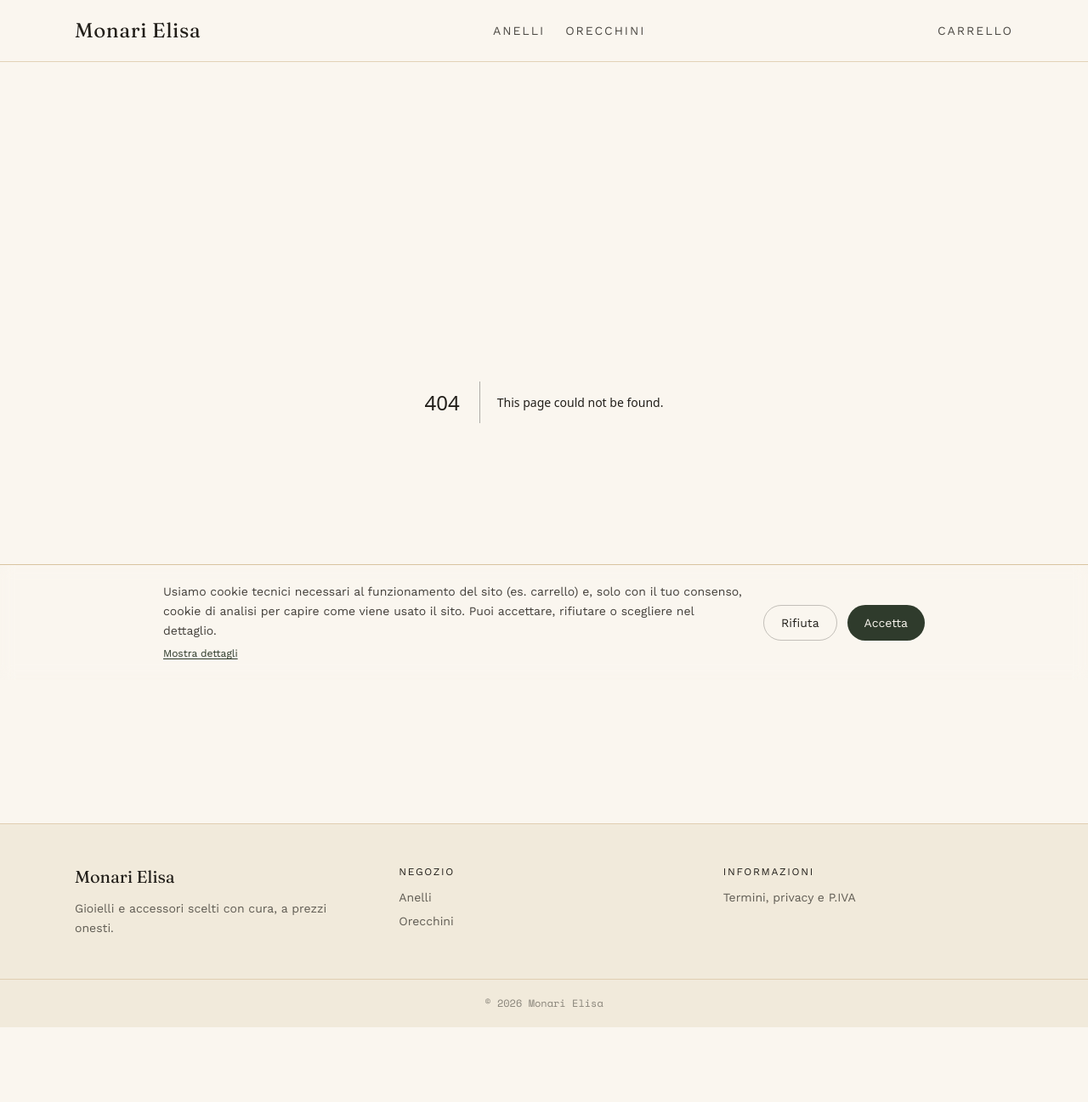
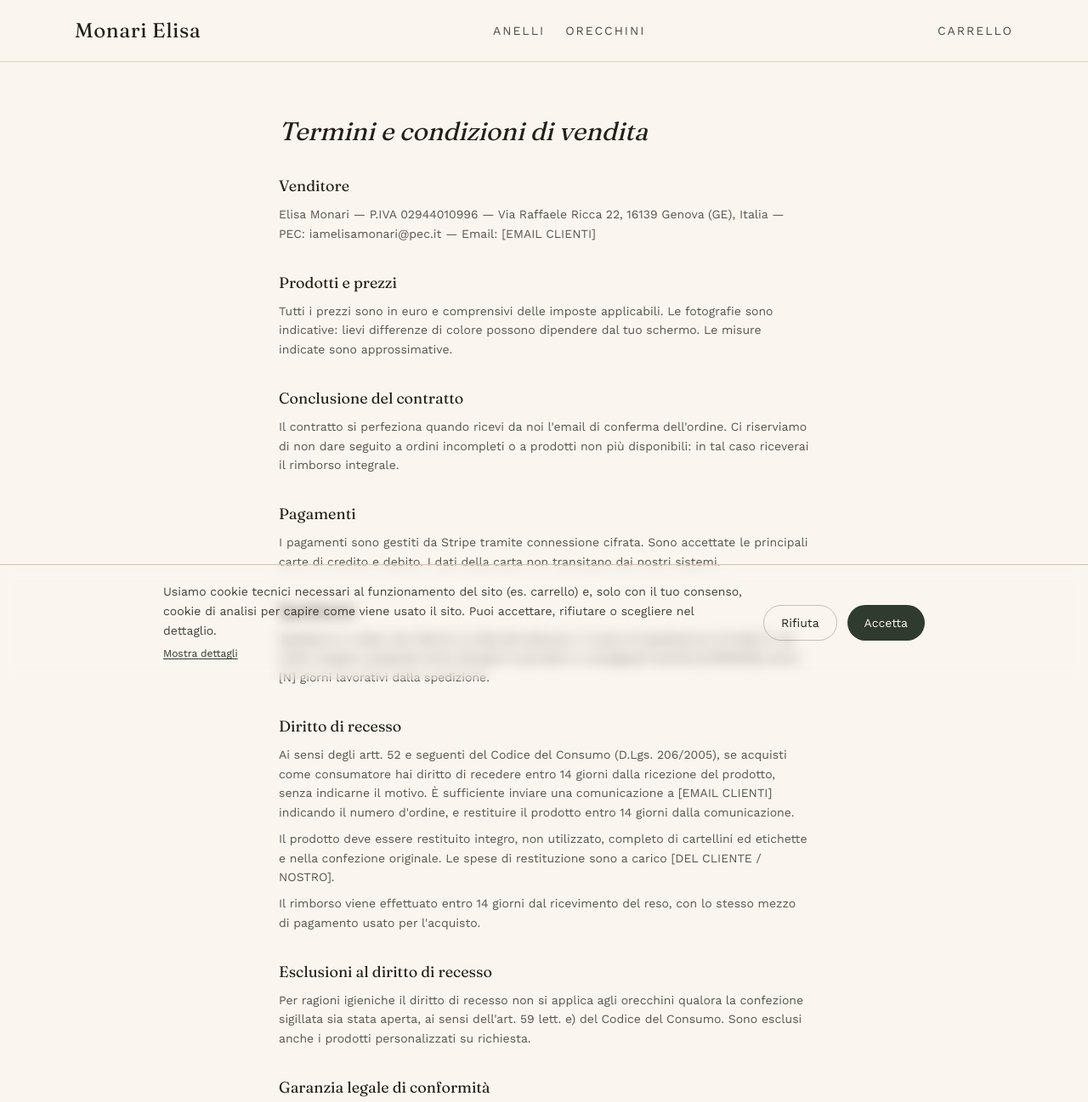
Before and after one commit to jassermaazaoui111-stack/Monari_Elisa, a Next.js app in the folder monari-elisa/monari-elisa/: page /condizioni-vendita in a window 1280 px wide. Before the commit this address had no page. Shown: the top 1297 px of the page at 85% size. Before the commit the page ends 1209 px from the top, so only its background shows below. Built offline with nearby package versions, Linux system fonts and the light colour scheme.

Commit message:
Create page.tsx

```diff
--- /dev/null
+++ b/monari-elisa/monari-elisa/app/condizioni-vendita/page.tsx
@@ -0,0 +1,142 @@
+export const metadata = {
+  title: "Termini e condizioni di vendita — Monari Elisa",
+};
+
+export default function CondizioniVenditaPage() {
+  return (
+    <section className="mx-auto max-w-2xl px-6 py-16">
+      <h1 className="font-display text-3xl italic text-inchiostro mb-8">
+        Termini e condizioni di vendita
+      </h1>
+
+      <div className="space-y-8 text-sm text-inchiostro/75 leading-relaxed">
+        <div>
+          <h2 className="font-display text-lg not-italic text-inchiostro mb-2">
+            Venditore
+          </h2>
+          <p>
+            Elisa Monari — P.IVA 02944010996 — Via Raffaele Ricca 22, 16139
+            Genova (GE), Italia — PEC: iamelisamonari@pec.it — Email:
+            [EMAIL CLIENTI]
+          </p>
+        </div>
+
+        <div>
+          <h2 className="font-display text-lg not-italic text-inchiostro mb-2">
+            Prodotti e prezzi
+          </h2>
+          <p>
+            Tutti i prezzi sono in euro e comprensivi delle imposte applicabili.
+            Le fotografie sono indicative: lievi differenze di colore possono
+            dipendere dal tuo schermo. Le misure indicate sono approssimative.
+          </p>
+        </div>
+
+        <div>
+          <h2 className="font-display text-lg not-italic text-inchiostro mb-2">
+            Conclusione del contratto
+          </h2>
+          <p>
+            Il contratto si perfeziona quando ricevi da noi l&apos;email di
+            conferma dell&apos;ordine. Ci riserviamo di non dare seguito a
+            ordini incompleti o a prodotti non più disponibili: in tal caso
+            riceverai il rimborso integrale.
+          </p>
+        </div>
+
+        <div>
+          <h2 className="font-display text-lg not-italic text-inchiostro mb-2">
+            Pagamenti
+          </h2>
+          <p>
+            I pagamenti sono gestiti da Stripe tramite connessione cifrata. Sono
+            accettate le principali carte di credito e debito. I dati della
+            carta non transitano dai nostri sistemi.
+          </p>
+        </div>
+
+        <div>
+          <h2 className="font-display text-lg not-italic text-inchiostro mb-2">
+            Spedizioni
+          </h2>
+          <p>
+            Spediamo in Italia, San Marino e Città del Vaticano. Il costo di
+            spedizione è di 6,90 €. Gli ordini vengono preparati entro [N]
+            giorni lavorativi e consegnati tramite [CORRIERE] entro [N] giorni
+            lavorativi dalla spedizione.
+          </p>
+        </div>
+
+        <div>
+          <h2 className="font-display text-lg not-italic text-inchiostro mb-2">
+            Diritto di recesso
+          </h2>
+          <p className="mb-2">
+            Ai sensi degli artt. 52 e seguenti del Codice del Consumo (D.Lgs.
+            206/2005), se acquisti come consumatore hai diritto di recedere
+            entro 14 giorni dalla ricezione del prodotto, senza indicarne il
+            motivo. È sufficiente inviare una comunicazione a [EMAIL CLIENTI]
+            indicando il numero d&apos;ordine, e restituire il prodotto entro 14
+            giorni dalla comunicazione.
+          </p>
+          <p className="mb-2">
+            Il prodotto deve essere restituito integro, non utilizzato, completo
+            di cartellini ed etichette e nella confezione originale. Le spese di
+            restituzione sono a carico [DEL CLIENTE / NOSTRO].
+          </p>
+          <p>
+            Il rimborso viene effettuato entro 14 giorni dal ricevimento del
+            reso, con lo stesso mezzo di pagamento usato per l&apos;acquisto.
+          </p>
+        </div>
+
+        <div>
+          <h2 className="font-display text-lg not-italic text-inchiostro mb-2">
+            Esclusioni al diritto di recesso
+          </h2>
+          <p>
+            Per ragioni igieniche il diritto di recesso non si applica agli
+            orecchini qualora la confezione sigillata sia stata aperta, ai sensi
+            dell&apos;art. 59 lett. e) del Codice del Consumo. Sono esclusi anche
+            i prodotti personalizzati su richiesta.
+          </p>
+        </div>
+
+        <div>
+          <h2 className="font-display text-lg not-italic text-inchiostro mb-2">
+            Garanzia legale di conformità
+          </h2>
+          <p>
+            Su tutti i prodotti si applica la garanzia legale di conformità di
+            24 mesi prevista dal Codice del Consumo. In caso di difetto hai
+            diritto alla riparazione, alla sostituzione o, se non possibili,
+            alla riduzione del prezzo o alla risoluzione del contratto. Segnala
+            il difetto a [EMAIL CLIENTI] allegando una fotografia.
+          </p>
+        </div>
+
+        <div>
+          <h2 className="font-display text-lg not-italic text-inchiostro mb-2">
+            Reclami e controversie
+          </h2>
+          <p>
+            Per qualsiasi reclamo scrivi a [EMAIL CLIENTI]. In caso di
+            controversia puoi ricorrere alla piattaforma europea di risoluzione
+            online delle controversie (ODR) della Commissione Europea.
+          </p>
+        </div>
+
+        <div>
+          <h2 className="font-display text-lg not-italic text-inchiostro mb-2">
+            Legge applicabile
+          </h2>
+          <p>
+            Il contratto è regolato dalla legge italiana. Restano salve le
+            disposizioni inderogabili a tutela del consumatore del paese di
+            residenza.
+          </p>
+        </div>
+      </div>
+    </section>
+  );
+}
```
